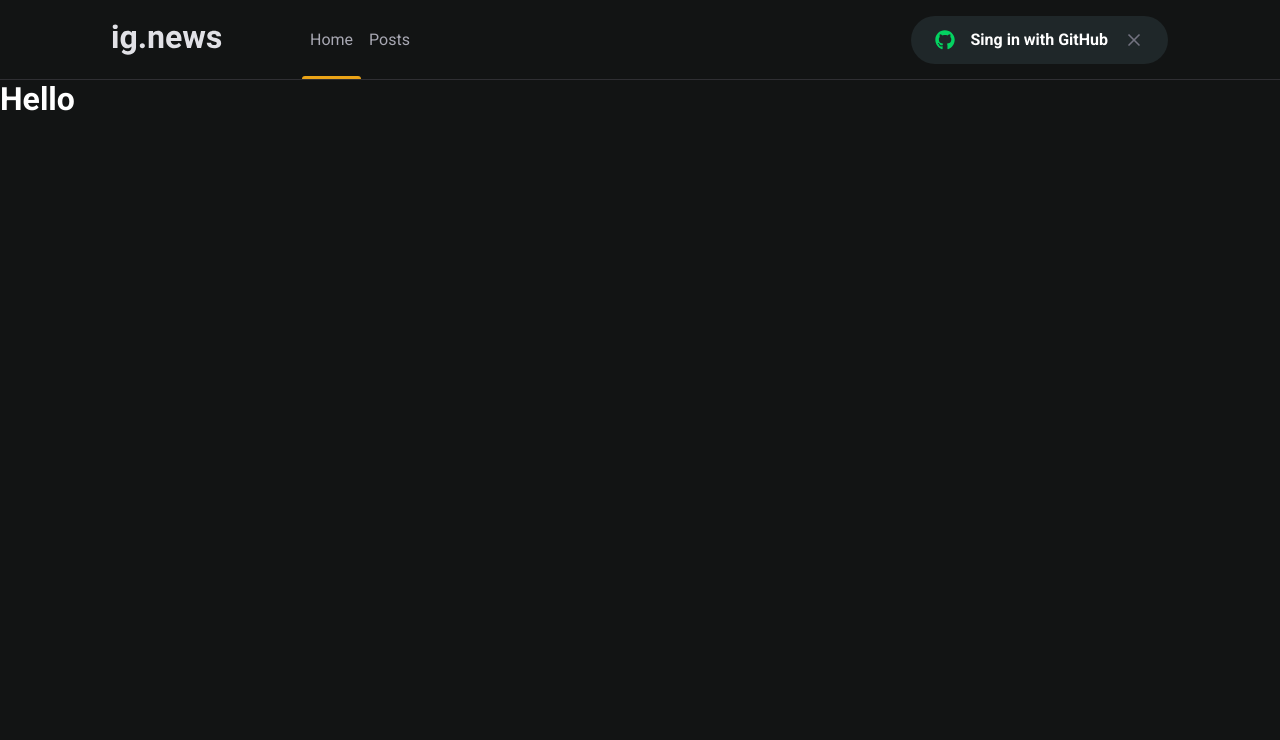
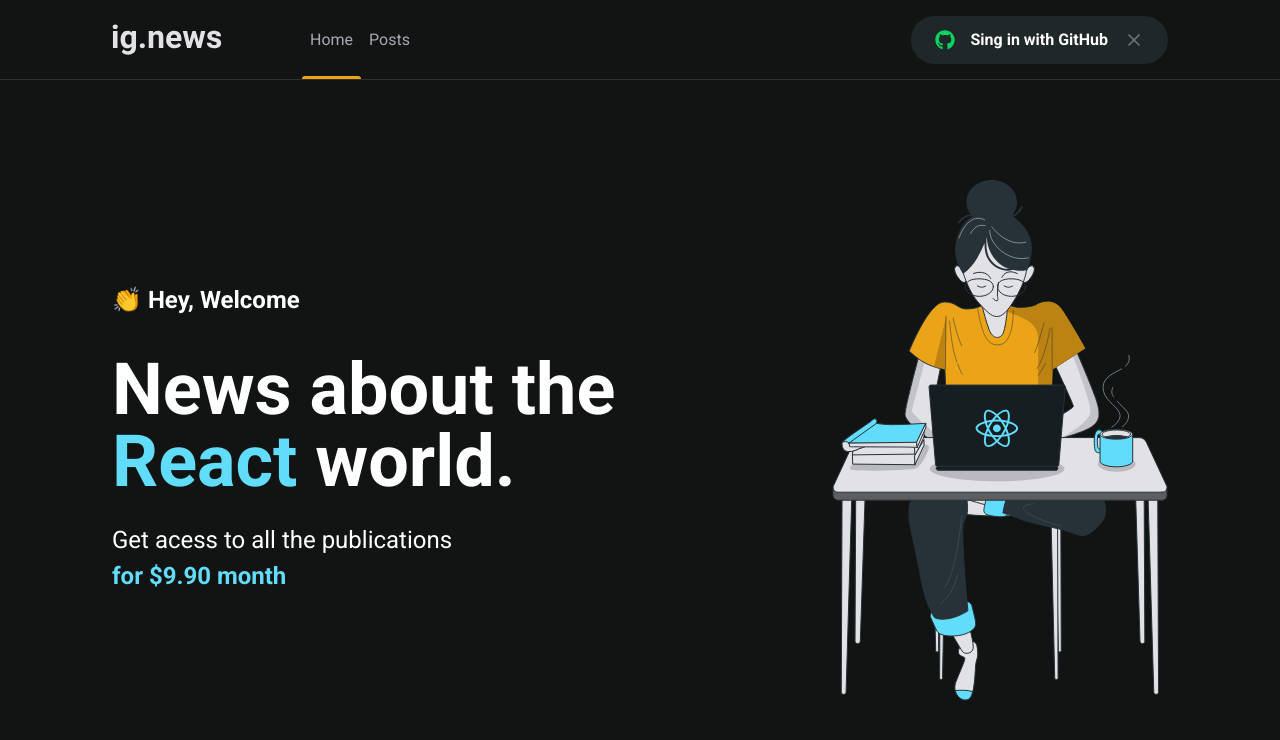
Before and after one commit to AugustoTI/ig-news, a Next.js app: page / in a window 1280 px wide. Shown: the top 740 px of the page. Built offline with nearby package versions, Linux system fonts and the light colour scheme.

Commit message:
add: adding content from home page

```diff
--- /dev/null
+++ b/src/pages/home.module.scss
@@ -0,0 +1,41 @@
+.sectionContainer {
+  max-width: 1120px;
+  margin: 0 auto;
+  padding: 0 2rem;
+  height: calc(100vh - 5rem);
+
+  display: flex;
+  align-items: center;
+  justify-content: space-between;
+}
+
+.hero {
+  max-width: 600px;
+
+  > span {
+    font-size: 1.5rem;
+    font-weight: bold;
+  }
+
+  h1 {
+    font-size: 4.5rem;
+    line-height: 4.5rem;
+    font-family: 900;
+    margin-top: 2.5rem;
+
+    span {
+      color: var(--cyan-500);
+    }
+  }
+
+  p {
+    font-size: 1.5rem;
+    line-height: 2.25rem;
+    margin-top: 1.5rem;
+
+    span {
+      color: var(--cyan-500);
+      font-weight: bold;
+    }
+  }
+}
--- a/src/pages/index.tsx
+++ b/src/pages/index.tsx
@@ -1,7 +1,28 @@
 import type { NextPage } from 'next';
+import Head from 'next/head';
+import styles from './home.module.scss';
 
 const Home: NextPage = () => {
-  return <h1>Hello</h1>;
+  return (
+    <>
+      <Head>
+        <title>Home | ig.news</title>
+      </Head>
+      <main className={styles.sectionContainer}>
+        <section className={styles.hero}>
+          <span>👏 Hey, Welcome</span>
+          <h1>
+            News about the <span>React</span> world.
+          </h1>
+          <p>
+            Get acess to all the publications <br />
+            <span>for $9.90 month</span>
+          </p>
+        </section>
+        <img src="/avatar.svg" alt="Girl coding" />
+      </main>
+    </>
+  );
 };
 
 export default Home;
```
Also changed, not shown: public/avatar.svg (added).
